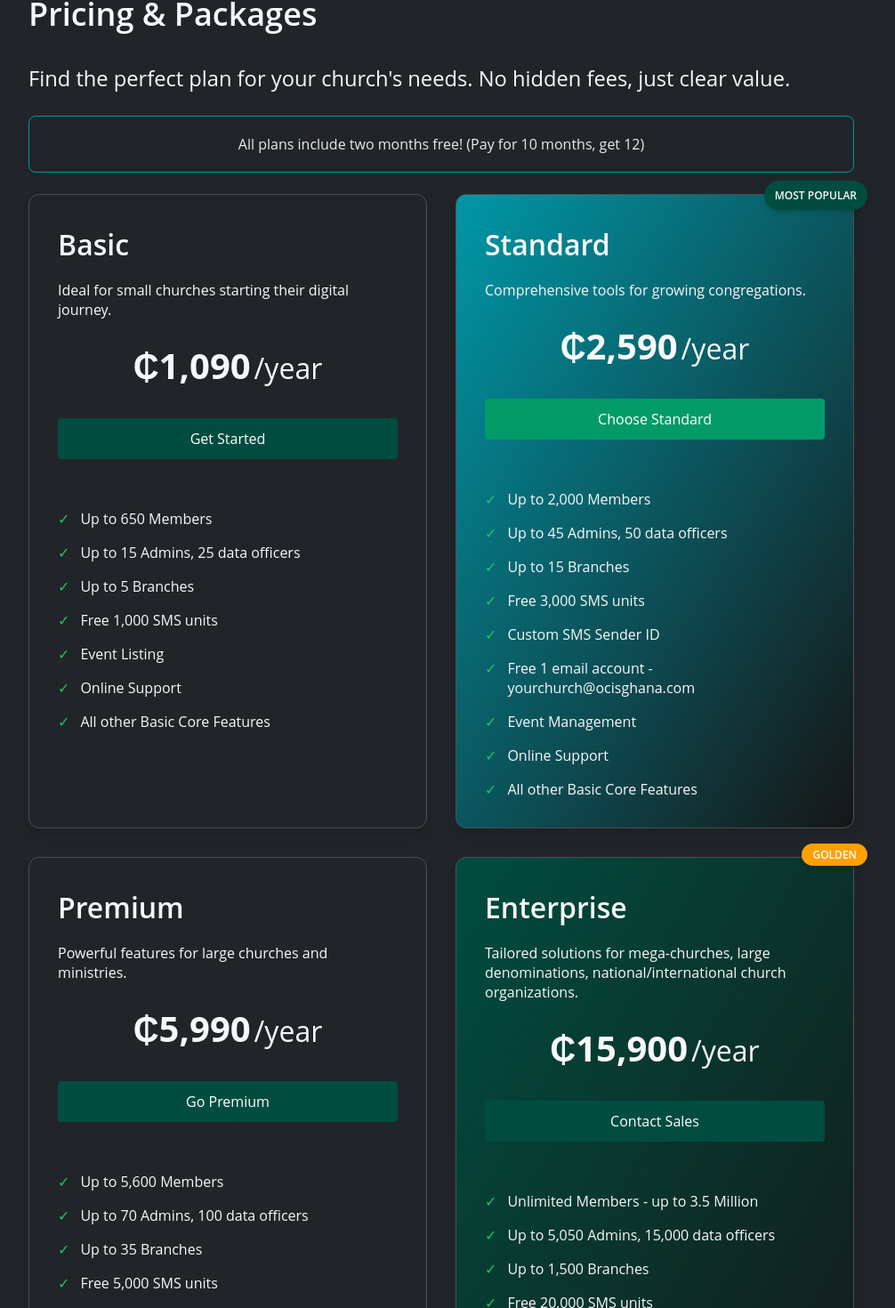
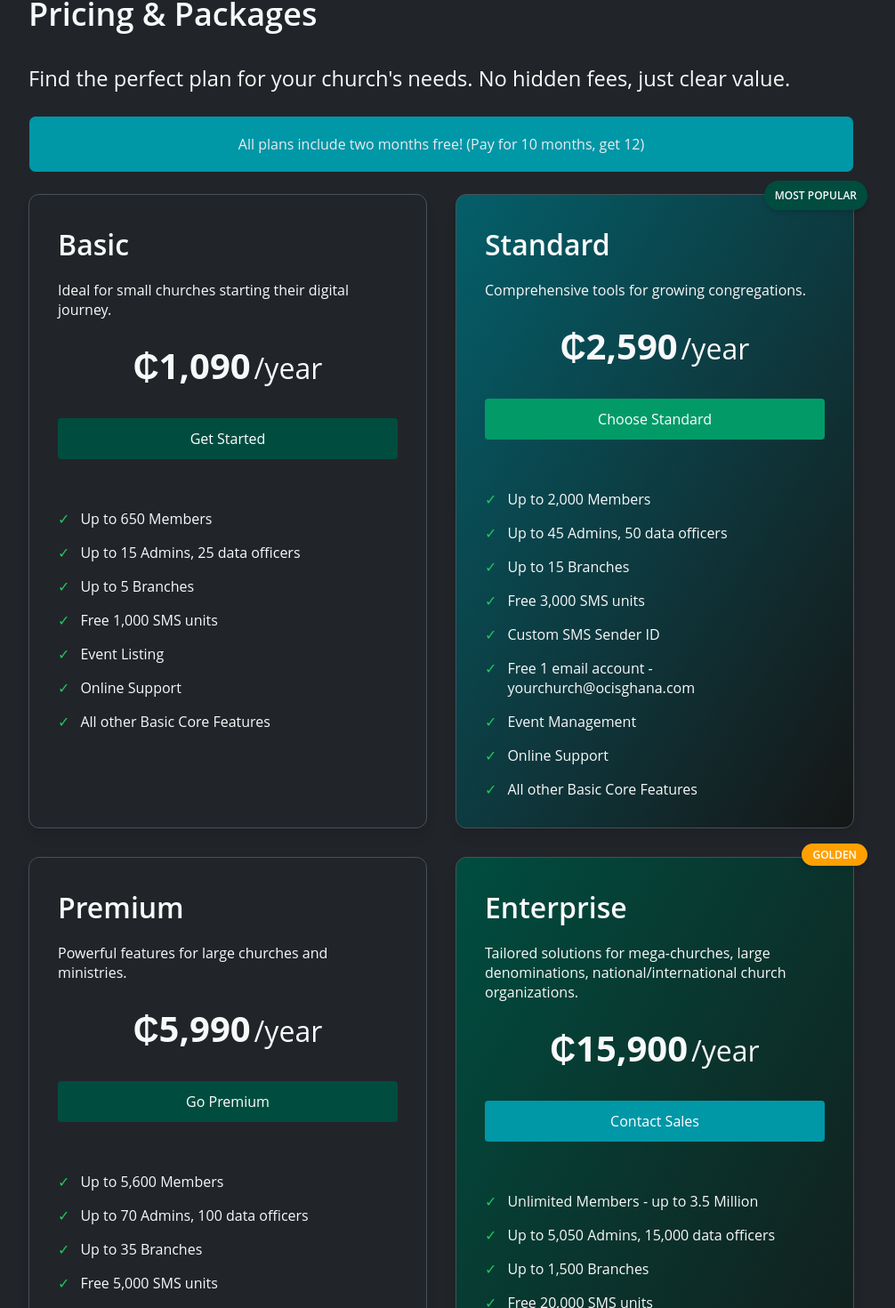
Before and after one commit to eaglesoftghana/ocis-ghana, a Nuxt app: page /#home in a window 1280 px wide. Shown: the part 7510-8980 px from the top of the page at 89% size, without its empty margins (144-1150 px from the left). Built offline with nearby package versions, Linux system fonts and the light colour scheme.

Commit message:
pricing card ui updated

```diff
--- a/app/components/PricingCard.vue
+++ b/app/components/PricingCard.vue
@@ -29,7 +29,7 @@ const props = defineProps({
     <h6 class="pt-4">
       Find the perfect plan for your church's needs. No hidden fees, just clear value.
     </h6>
-    <p class="my-6 text-center p-5 text-gray-200 rounded-2 border border-info">
+    <p class="my-6 text-center p-5 text-gray-200 rounded-2 bg-info border border-gray-900">
       All plans include two months free! (Pay for 10 months, get 12)
     </p>
     <div class="grid grid-cols-1 gap-8 lg:grid-cols-2">
@@ -56,7 +56,7 @@ const props = defineProps({
           </p>
           <a :href="tier.buttonLink" :title="tier.buttonTextTitle" :class="[
             'button mt-8 block py-3  transition duration-200 ease-in-out',
-            tier.isPopular ? 'success' : 'primary', tier.isEnterprise ? '' : ''
+            tier.isPopular ? 'success' : 'primary', tier.isEnterprise ? 'info' : ''
           ]">
             {{ tier.buttonText }}
           </a>
@@ -222,7 +222,7 @@ const props = defineProps({
 
 /* Specific styling for the 'Most Popular' card to make it stand out more */
 .popular-card {
-  background-image: linear-gradient(to bottom right, var(--color-info), var(--color-dark));
+  background-image: linear-gradient(to bottom right, var(--color-info-text), var(--color-dark));
 }
 
 .popular-card:hover {
```
